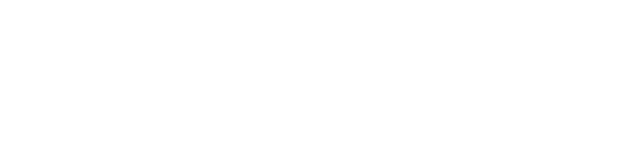
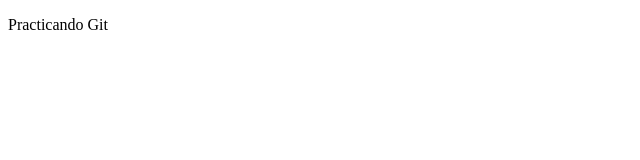
Before and after one commit to lucassaldanio/Animales-en-extincion-Argentina, a plain HTML site: page git ramas/indexgit.html in a window 1280 px wide. Shown: the whole page, without its empty margins (0-640 px from the left). Drawn offline with Linux system fonts and the light colour scheme.

Commit message:
practicando git

```diff
--- a/git ramas/indexgit.html
+++ b/git ramas/indexgit.html
@@ -7,5 +7,12 @@
 </head>
 <body>
 
+
+
+<footer>
+<p>Practicando Git</p>
+
+</footer>
+
 </body>
 </html>
```
